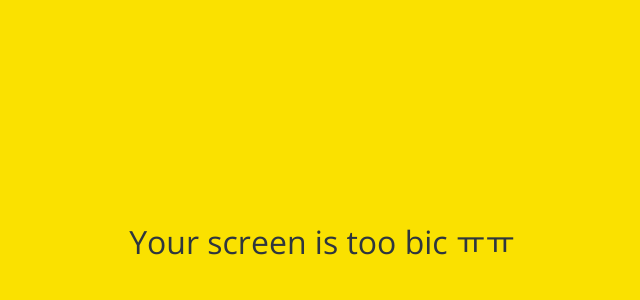
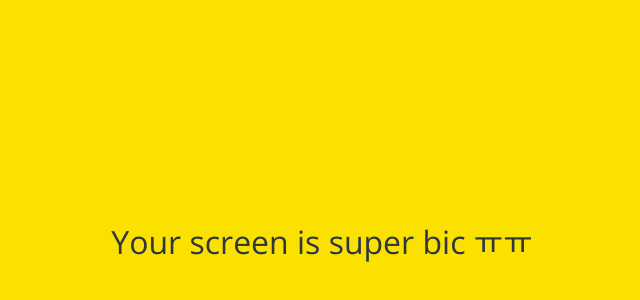
Before and after one commit to Seokgiljung/kokoa-clone-2022, a plain HTML site: page settings.html in a window 1280 px wide. Shown: the part 158-458 px from the top of the page, without its empty margins (318-958 px from the left). Drawn offline with nearby package versions, Linux system fonts and the light colour scheme.

Commit message:
Too_>>super

```diff
--- a/settings.html
+++ b/settings.html
@@ -74,7 +74,7 @@
 
 
         <div id="no-mobile">
-            <span>Your screen is too bic ㅠㅠ</span>
+            <span>Your screen is super bic ㅠㅠ</span>
         </div>
 
     <script src="https://kit.fontawesome.com/65814296cb.js" crossorigin="anonymous">
```
